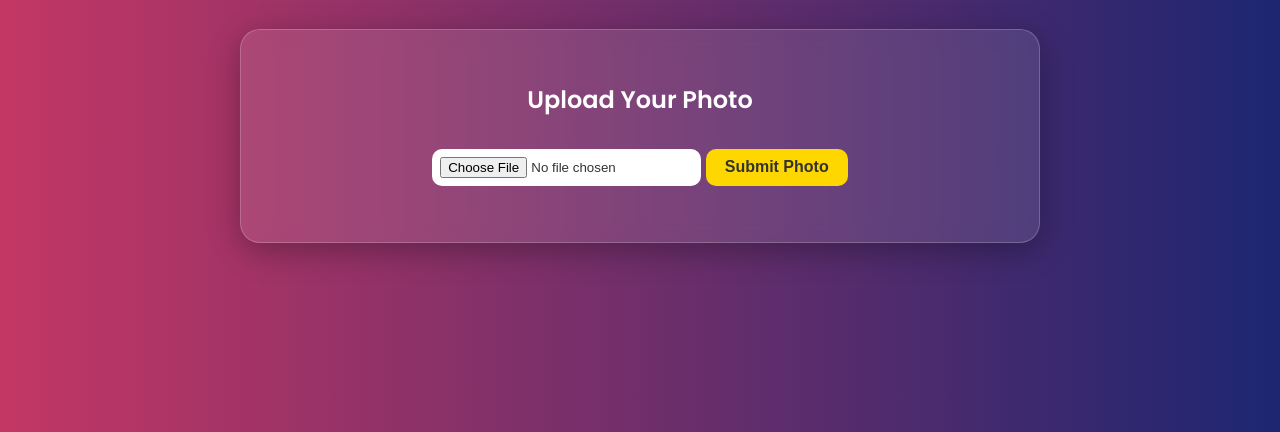
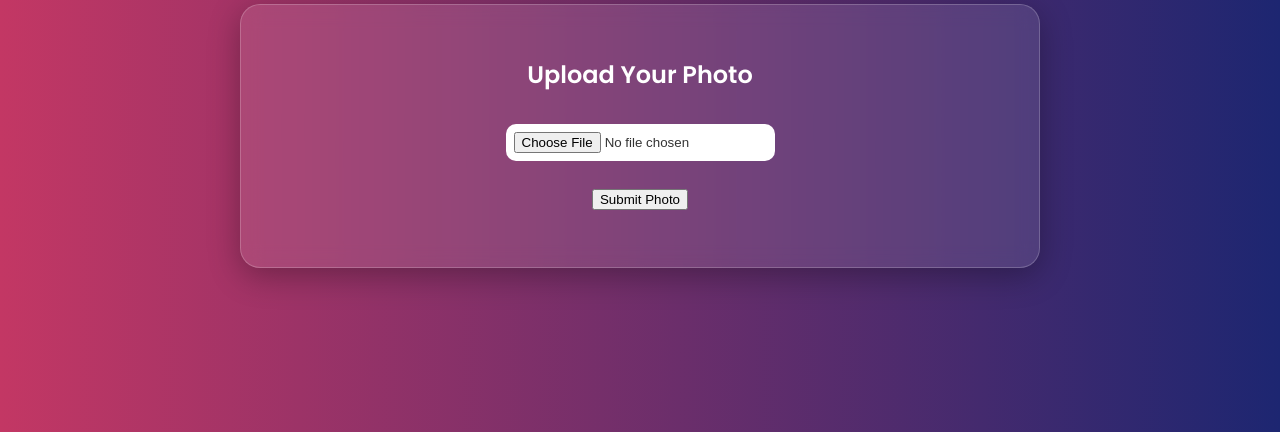
Before and after one commit to TestinggNaingg/TestinggWeb, a plain HTML site: page index.html in a window 1280 px wide. Shown: the part 368-800 px from the top of the page. Drawn offline with Linux system fonts and the light colour scheme.

Commit message:
Testing 12345678910

```diff
--- a/index.html
+++ b/index.html
@@ -26,8 +26,11 @@
 
     <section class="card">
       <h2>Upload Your Photo</h2>
+      <form id="uploadForm">
       <input type="file" id="imageUpload" accept="image/*" />
-      <button id="submitBtn">Submit Photo</button>
+      <br /><br />
+      <button id="submit">Submit Photo</button>
+      </form>
       <div id="imagePreviewContainer">
         <img id="imagePreview" src="" alt="Image Preview" />
       </div>
```
